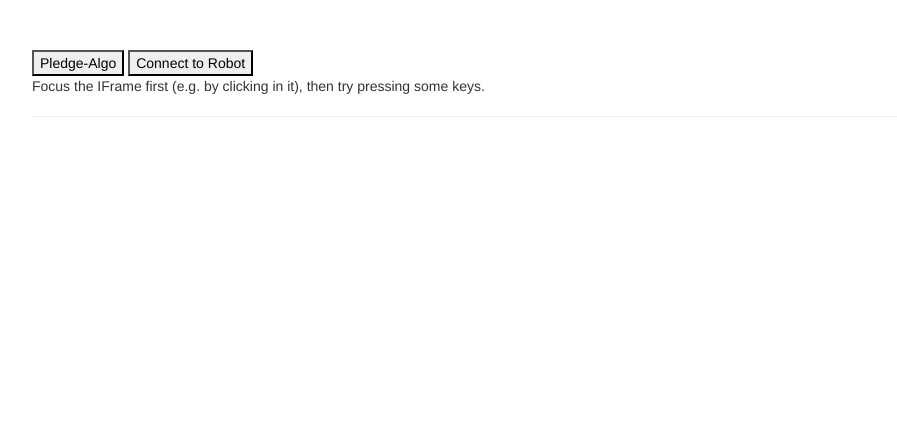
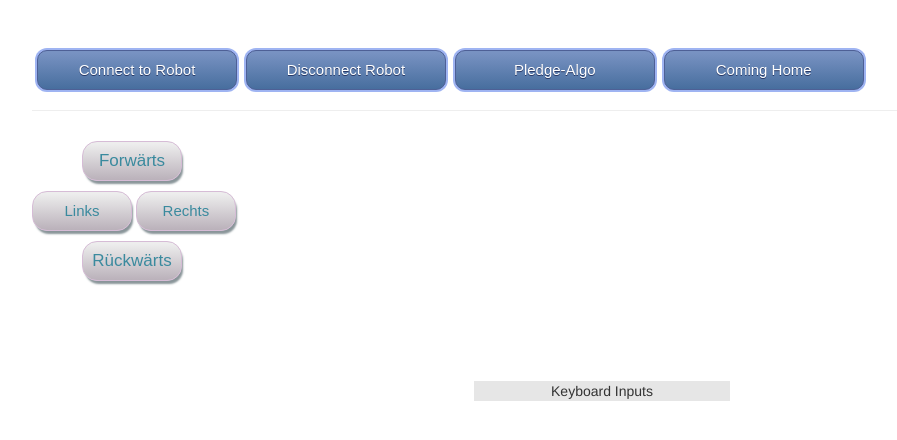
Before and after one commit to timfischer9/SET_Gruppe_1, a Flask app: page / in a window 1280 px wide. Shown: the top 440 px of the page, without its empty margins (38-935 px from the left). Run offline with Flask 2, Linux system fonts and the light colour scheme; parts of the project's set-up code (start-up, migrations or seed data) failed here and were passed over; some libraries are stand-ins or nearby versions.

Commit message:
WebServer fertig

```diff
--- a/FlaskWebProject1/FlaskWebProject1/static/content/site.css
+++ b/FlaskWebProject1/FlaskWebProject1/static/content/site.css
@@ -21,6 +21,97 @@ textarea {
     color: #b94a48;
 }
 
+
+input.button {
+    width: 100px;
+    height: 40px;
+	box-shadow: 2px 4px 2px -1px #899599;
+	background:linear-gradient(to bottom, #ededed 5%, #bab1ba 100%);
+	background-color:#ededed;
+	border-radius:15px;
+	border:1px solid #d6bcd6;
+	display:block;
+	cursor:pointer;
+	color:#3a8a9e;
+	font-family:Arial;
+	font-size:17px;
+	text-decoration:none;
+	margin-top: 10px;
+	margin-left: 50px;
+}
+input.button:hover {
+	background:linear-gradient(to bottom, #bab1ba 5%, #ededed 100%);
+	background-color:#bab1ba;
+}
+input.button:active {
+	position:relative;
+	top:1px;
+}
+.keytext{
+    margin-top: 100px;
+    width: 20%;
+    margin-left: auto;
+    margin-right: auto;
+    display: block;
+    text-align: center;
+    background-color: #e6e6e6;
+}
+
+
+input.button1 {
+    width: 100px;
+    height: 40px;
+	box-shadow: 2px 4px 2px -1px #899599;
+	background:linear-gradient(to bottom, #ededed 5%, #bab1ba 100%);
+	background-color:#ededed;
+	border-radius:15px;
+	border:1px solid #d6bcd6;
+	display:inline-block;
+	cursor:pointer;
+	color:#3a8a9e;
+	font-family:Arial;
+	font-size:15px;
+	text-decoration:none;
+	margin-top: 10px;
+}
+input.button1:hover {
+	background:linear-gradient(to bottom, #bab1ba 5%, #ededed 100%);
+	background-color:#bab1ba;
+}
+input.button1:active {
+	position:relative;
+	top:1px;
+}
+input.myButton {
+    width: 200px;
+    height: 40px;
+    margin-left: 5px;
+	box-shadow: 0px 0px 0px 2px #9fb4f2;
+	background:linear-gradient(to bottom, #7892c2 5%, #476e9e 100%);
+	background-color:#7892c2;
+	border-radius:10px;
+	border:1px solid #4e6096;
+	display:inline-block;
+	cursor:pointer;
+	color:#ffffff;
+	font-family:Arial;
+	font-size:15px;
+
+	text-decoration:none;
+	text-shadow:0px 1px 0px #283966;
+}
+input.myButton:hover {
+	background:linear-gradient(to bottom, #476e9e 5%, #7892c2 100%);
+	background-color:#476e9e;
+}
+
+input.myButton:active {
+	position:relative;
+	top:1px;
+}
+
+
+}
 .field-validation-valid {
     display: none;
 }
--- a/FlaskWebProject1/FlaskWebProject1/templates/index.html
+++ b/FlaskWebProject1/FlaskWebProject1/templates/index.html
@@ -2,20 +2,28 @@
 
 {% block content %}
 
-<p>Focus the IFrame first (e.g. by clicking in it), then try pressing some keys.</p>
-<p id="log"></p>
 
 <script>
 	document.addEventListener('keydown', logKey);
 	document.addEventListener('keyup', logKeyup);
 	document.getElementById("Pledge").onclick = doFunction;
+	document.getElementById("fwd").onmousedown = fwdFunction;
+	document.getElementById("bwd").onmousedown = bwdFunction;
+	document.getElementById("left").onmousedown = leftFunction;
+	document.getElementById("right").onmousedown = rightFunction;
+	document.getElementById("home").onmousedown = HomeFunction;
+	document.getElementById("fwd").onmouseup = stopFunction;
+	document.getElementById("bwd").onMouseUp = stopFunction;
+	document.getElementById("left").onmouseup = stopFunction;
+	document.getElementById("right").onmouseup = stopFunction;
+
 
 	document.getElementById("connect").onclick = ConnectFunction;
+	document.getElementById("connect").onclick = DisConnectFunction;
 
 	function logKey(e) {
-		log.textContent += ` ${e.code}`;
+		log.textContent = ` ${e.code}`;
 		if (`${e.code}` == 'KeyW') {
-			log.textContent += 'e';
 			$.ajax({
 				type: "POST",
 				url: "/startw",
@@ -26,7 +34,6 @@
 		}
 
 		if (`${e.code}` == 'KeyD') {
-		    log.textContent += 'e';
 		    	$.ajax({
 		    		type: "POST",
 		    		url: "/startd",
@@ -37,7 +44,6 @@
 		}
 
 		if (`${e.code}` == 'KeyA') {
-		    log.textContent += 'e';
 		    	$.ajax({
 		    		type: "POST",
 		    		url: "/starta",
@@ -48,7 +54,6 @@
 		}
 
 		if (`${e.code}` == 'KeyS') {
-		    log.textContent += 'e';
 		    	$.ajax({
 		    		type: "POST",
 		    		url: "/starts",
@@ -69,6 +74,56 @@
 		});
 	}
 
+	function stopFunction() {
+	    $.ajax({
+			type: "POST",
+			url: "/stopw",
+			success: function(response) {
+				// here you do whatever you want with the response variable
+			}
+		});
+	}
+
+	function fwdFunction() {
+	    $.ajax({
+			type: "POST",
+			url: "/startw",
+			success: function(response) {
+				// here you do whatever you want with the response variable
+			}
+		});
+	}
+
+	function leftFunction() {
+	    $.ajax({
+			type: "POST",
+			url: "/starta",
+			success: function(response) {
+				// here you do whatever you want with the response variable
+			}
+		});
+	}
+
+	function rightFunction() {
+	    $.ajax({
+			type: "POST",
+			url: "/startd",
+			success: function(response) {
+				// here you do whatever you want with the response variable
+			}
+		});
+	}
+
+	function bwdFunction() {
+	    $.ajax({
+			type: "POST",
+			url: "/starts",
+			success: function(response) {
+				// here you do whatever you want with the response variable
+			}
+		});
+	}
+
 	function ConnectFunction(){
 	    $.ajax({
 			type: "POST",
@@ -79,10 +134,29 @@
 		});
 	}
 
+	function DisConnectFunction(){
+	    $.ajax({
+			type: "POST",
+			url: "/Disconnect_fkt",
+			success: function(response) {
+				// here you do whatever you want with the response variable
+			}
+		});
+	}
+
+	function HomeFunction(){
+	    $.ajax({
+			type: "POST",
+			url: "/home_fkt",
+			success: function(response) {
+				// here you do whatever you want with the response variable
+			}
+		});
+	}
+
 	function logKeyup(e) {
-		log.textContent += ` ${e.code}`;
+		log.textContent = ` `;
 		if (`${e.code}` == 'KeyW') {
-			log.textContent += 'e';
 			$.ajax({
 				type: "POST",
 				url: "stopw",
@@ -93,7 +167,6 @@
         }
 
 		if (`${e.code}` == 'KeyD') {
-			log.textContent += 'e';
 			$.ajax({
 				type: "POST",
 				url: "stopw",
@@ -104,7 +177,6 @@
 	    }
 
 	    if (`${e.code}` == 'KeyA') {
-			log.textContent += 'e';
 			$.ajax({
 				type: "POST",
 				url: "stopw",
@@ -115,7 +187,6 @@
 	    }
 
 	    if (`${e.code}` == 'KeyS') {
-			log.textContent += 'e';
 			$.ajax({
 				type: "POST",
 				url: "stopw",
--- a/FlaskWebProject1/FlaskWebProject1/templates/layout.html
+++ b/FlaskWebProject1/FlaskWebProject1/templates/layout.html
@@ -12,12 +12,23 @@
 <body>
 
     <div class="container body-content">
-        <input id="Pledge" type="button" value="Pledge-Algo" onclick="doFunction();" />
-        <input id="connect" type="button" value="Connect to Robot" onclick="ConnectFunction();" />
+        <input class="myButton" id="connect" type="button" value="Connect to Robot" onclick="ConnectFunction();" />
+        <input class="myButton" id="connect" type="button" value="Disconnect Robot" onclick="DisConnectFunction();" />
+        <input class="myButton" id="Pledge" type="button" value="Pledge-Algo" onclick="doFunction();" />
+        <input class="myButton" id="home" type="button" value="Coming Home" onclick="HomeFunction();" />
         {% block content %}{% endblock %}
         <hr />
     </div>
 
+    <div class="container body-content">
+        <input class="button" id="fwd" type="button" value="Forwärts" onclick="fwdFunction()" />
+        <input class="button1" id="left" type="button" value="Links" onclick="leftFunction()" />
+        <input class="button1" id="right" type="button" value="Rechts" onclick="rightFunction()" />
+        <input class="button" id="bwd" type="button" value="Rückwärts" onclick="bckFunction()" />
+    </div>
+    <footer class="keytext"><p>Keyboard Inputs</p>
+        <p id="log"></p>
+    </footer>
     <script src="/static/scripts/jquery-1.10.2.js"></script>
     <script src="/static/scripts/bootstrap.js"></script>
     <script src="/static/scripts/respond.js"></script>
--- a/FlaskWebProject1/FlaskWebProject1/views.py
+++ b/FlaskWebProject1/FlaskWebProject1/views.py
@@ -49,6 +49,13 @@ def connect_fkt():
     print ("Connected!")
     robot.behavior.say_text("Connected")
 
+    return ""
+
+@app.route('/Disconnect_fkt', methods=['POST'])
+def Disconnect_fkt():
+    robot.behavior.say_text("Bye Bye")
+    robot.disconnect()
+    print ("Disconnected!")
     return ""
 
 
@@ -119,6 +126,11 @@ def starta():
 
 @app.route('/starts', methods=['POST'])
 def starts():
-    print ("turn right")
+    print ("bwd")
     robot.motors.set_wheel_motors(-200,-200)
     return ""
+
+@app.route('/home_fkt', methods=['POST'])
+def home_fkt():
+    print ("Coming Home!")
+    return ""
```
